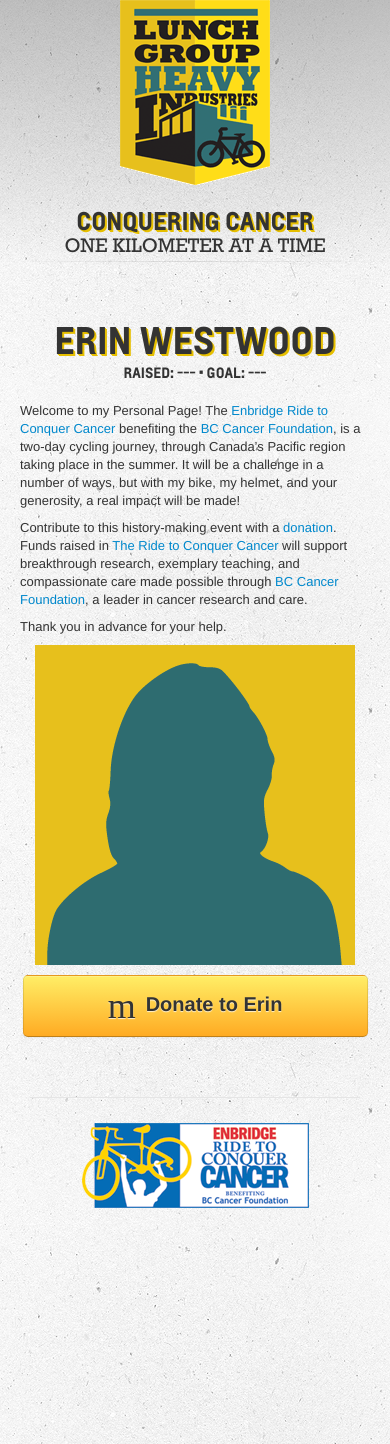
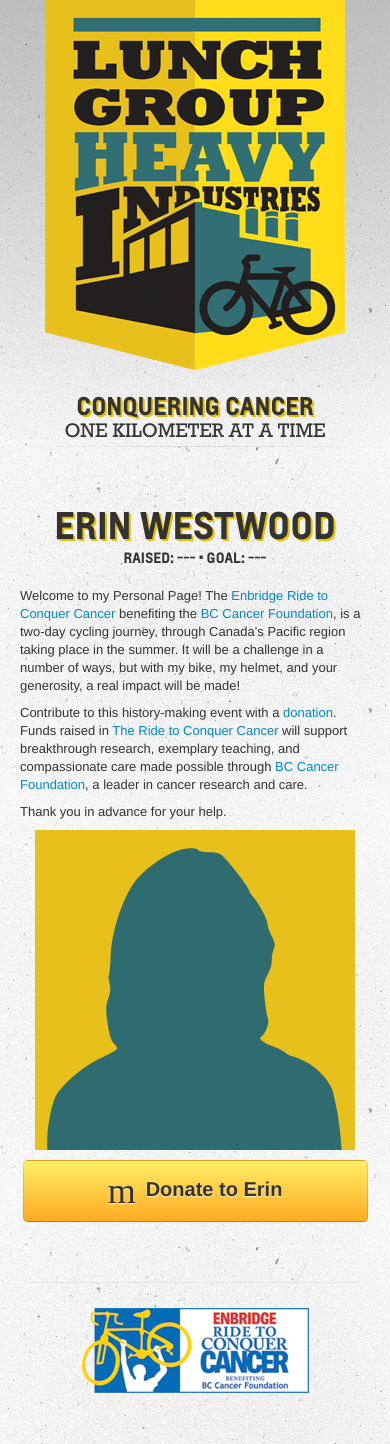
Before and after one commit to lunchgroup/lunchgroup.github.com, a Jekyll site: the page built from team/erin.md, in a window 390 px wide. Built offline with Jekyll 4.4.1, drawn with Linux system fonts in a browser that asks for light colours; some web fonts are replaced; Markdown is read by kramdown in place of the engine named in the settings.

Commit message:
use larger logo on riderpage and scale down on widescreen

```diff
--- a/_layouts/rider.html
+++ b/_layouts/rider.html
@@ -41,7 +41,7 @@
 		<header class=" header">
 			<div class="row-fluid">
 				<div class="span3 logo">
-					<a href="/"><img src="/img/lhi-logo-150x185.png" alt="Lunchgroup Heavy Industries"/></a>
+					<a href="/"><img src="/img/lhi-logo-300x370.png" alt="Lunchgroup Heavy Industries"/></a>
 					<h1>Lunchgroup Heavy Industries - Ride to Conquer Cancer</h1>
 				</div>
 				<div class="span9 hero">
--- a/css/riderpages.css
+++ b/css/riderpages.css
@@ -37,6 +37,11 @@ footer {
     height: 100px;
 }
 
+.logo img {
+    height: 185px;
+    width: 150px;
+}
+
 @media (max-width: 768px) {
     .biopic {
         margin: 0 auto;
@@ -47,6 +52,12 @@ footer {
     section h1, section h4 {
         text-align: center;
     }
+
+    .logo img {
+        height: 370px;
+        width: 300px;
+    }
+
 }
 
 @media (max-width: 480px) {
@@ -56,4 +67,10 @@ footer {
     section h4 {
         font-size: 14px;
     }
+
+    .logo img {
+        height: 370px;
+        width: 300px;
+    }
+
 }
```
